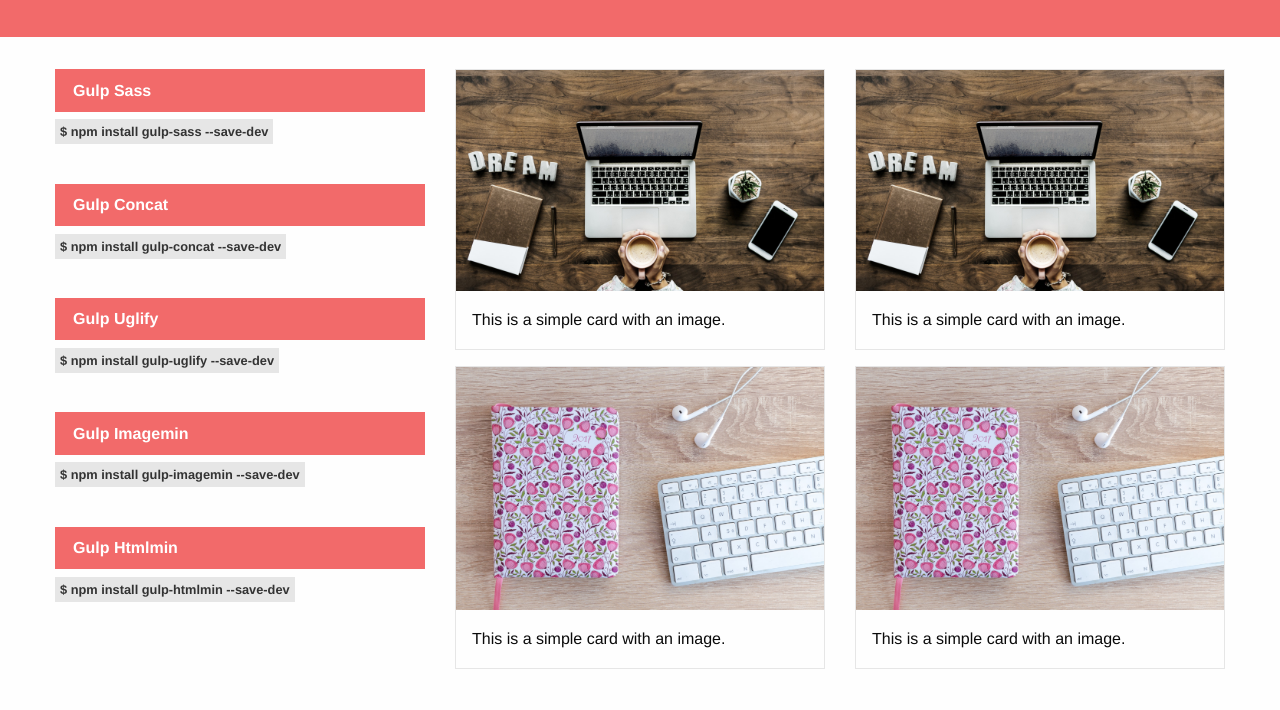
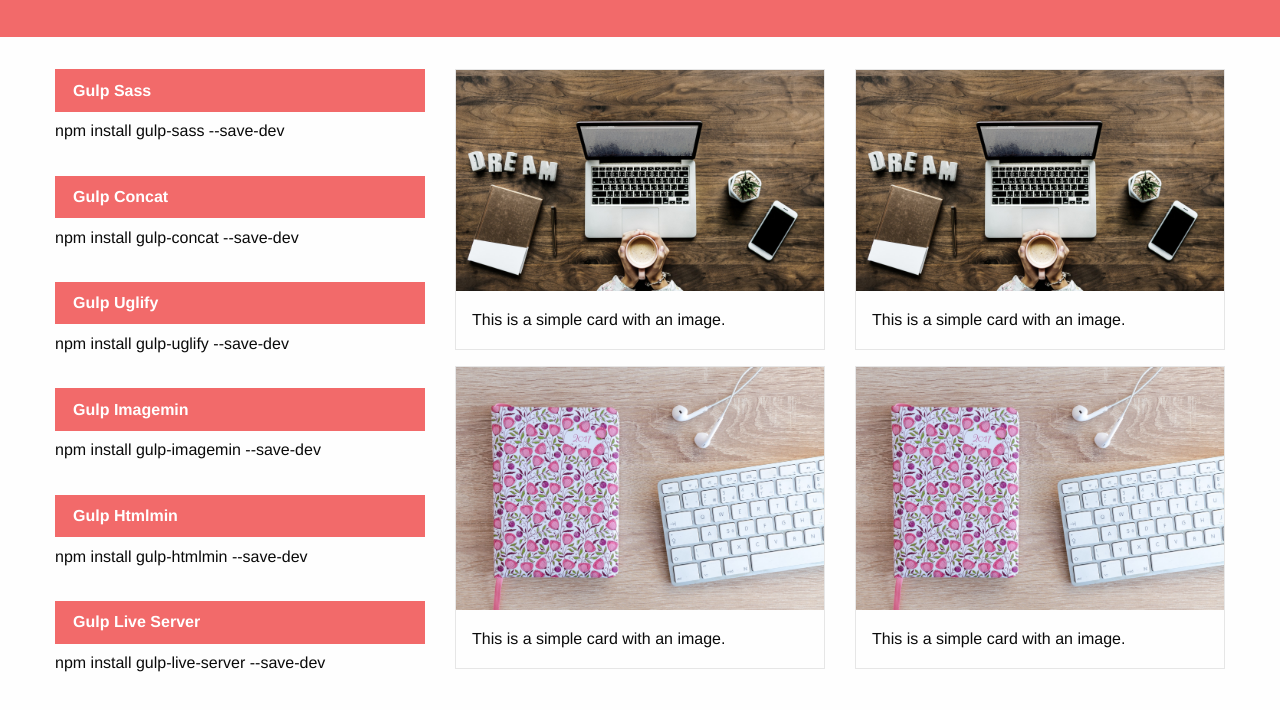
Before and after one commit to GizellySteffanny/gulp-setup, a website: page _html/index.html in a window 1280 px wide. Shown: the part 78-788 px from the top of the page. Drawn offline with nearby package versions, Linux system fonts and the light colour scheme; files that its build step writes are made by us from their sources; files whose address does not match are found by name.

Commit message:
Setup server

```diff
--- a/_html/index.html
+++ b/_html/index.html
@@ -10,52 +10,47 @@
   </head>
   <body>
    <header>
-      <h3 id="title"></h3>
+      <h3>Gulp Setup Environment</h3>
    </header>
 
    <main class="grid-container">
      <div class="grid-x grid-margin-x">
-        <div class="cell medium-6 large-4">
+        <div class="cell medium-5 large-4">
           <nav class="sidebar">
               <ul class="vertical menu">
                 <li>
                   <a href="https://www.npmjs.com/package/gulp-sass/" target="_blank">Gulp Sass</a>
-                  <p>
-                      <small class="install"> $ npm install gulp-sass --save-dev</small>
-                  </p>
+                  <p>npm install gulp-sass --save-dev</p>
                 </li>
 
                 <li>
                   <a href="https://www.npmjs.com/package/gulp-concat/" target="_blank">Gulp Concat</a>
-                  <p>
-                      <small class="install"> $ npm install gulp-concat --save-dev</small>
-                  </p>
+                  <p>npm install gulp-concat --save-dev</p>
                 </li>
 
                 <li>
                   <a href="https://www.npmjs.com/package/gulp-uglify/" target="_blank">Gulp Uglify</a>
-                  <p>
-                      <small class="install"> $ npm install gulp-uglify --save-dev</small>
-                  </p>
+                  <p>npm install gulp-uglify --save-dev</p>
                 </li>
 
                 <li>
                   <a href="https://www.npmjs.com/package/gulp-imagemin/" target="_blank">Gulp Imagemin</a>
-                  <p>
-                      <small class="install"> $ npm install gulp-imagemin --save-dev</small>
-                  </p>
+                  <p>npm install gulp-imagemin --save-dev</p>
                 </li>
 
                 <li>
                     <a href="https://www.npmjs.com/package/gulp-htmlmin/" target="_blank">Gulp Htmlmin</a>
-                    <p>
-                        <small class="install"> $ npm install gulp-htmlmin --save-dev</small>
-                    </p>
+                    <p>npm install gulp-htmlmin --save-dev</p>
                   </li>
+
+                  <li>
+                      <a href="https://www.npmjs.com/package/gulp-live-server/" target="_blank">Gulp Live Server</a>
+                      <p>npm install gulp-live-server --save-dev</p>
+                    </li>
               </ul>
             </nav>
         </div>
-        <div class="cell medium-6 large-8">
+        <div class="cell medium-7 large-8">
           <section class="grid-x grid-margin-x">
               <div class="cell medium-6">
                 <div class="card">
--- a/assets/css/style.min.css
+++ b/assets/css/style.min.css
@@ -1 +1 @@
-header{user-select:none;-webkit-user-select:none;background-color:#f26a6a;text-align:center;padding:2rem;color:#fff;margin-bottom:2rem}main nav ul li{margin-bottom:1.5rem}main nav ul li a{border:2px solid #f26a6a;margin-bottom:.4rem !important;background-color:#f26a6a;color:#fff;transition:all 350ms linear;font-weight:600}main nav ul li a:hover,main nav ul li a:active{background-color:#fff;color:#f26a6a}main nav ul li p .install{background-color:#e6e6e6;padding:5px;color:#333;font-weight:600}
+header{user-select:none;-webkit-user-select:none;background-color:#f26a6a;text-align:center;padding:2rem;color:#fff;margin-bottom:2rem}main nav ul li{margin-bottom:1rem}main nav ul li a{border:2px solid #f26a6a;margin-bottom:.4rem !important;background-color:#f26a6a;color:#fff;transition:all 350ms linear;font-weight:600}main nav ul li a:hover,main nav ul li a:active{background-color:#fff;color:#f26a6a}main nav ul li p .install{background-color:#e6e6e6;padding:5px;color:#333;font-weight:600}
--- a/assets/src/sass/main.scss
+++ b/assets/src/sass/main.scss
@@ -5,7 +5,7 @@ main {
     nav {
         ul {
             li {
-                margin-bottom: 1.5rem;
+                margin-bottom: 1rem;
                 a {
                     border: 2px solid $color-primary;
                     margin-bottom: .4rem !important;
--- a/package.json
+++ b/package.json
@@ -24,6 +24,7 @@
     "foundation-sites": "^6.4.4-rc1",
     "gulp": "^3.9.1",
     "gulp-concat": "^2.6.1",
+    "gulp-live-server": "0.0.31",
     "gulp-sass": "^3.1.0",
     "gulp-uglify": "^3.0.0"
   }
```
Also changed, not shown: gulpfile.js (+8 -1 lines), index.html (+1 -1 lines), 1 other file.
